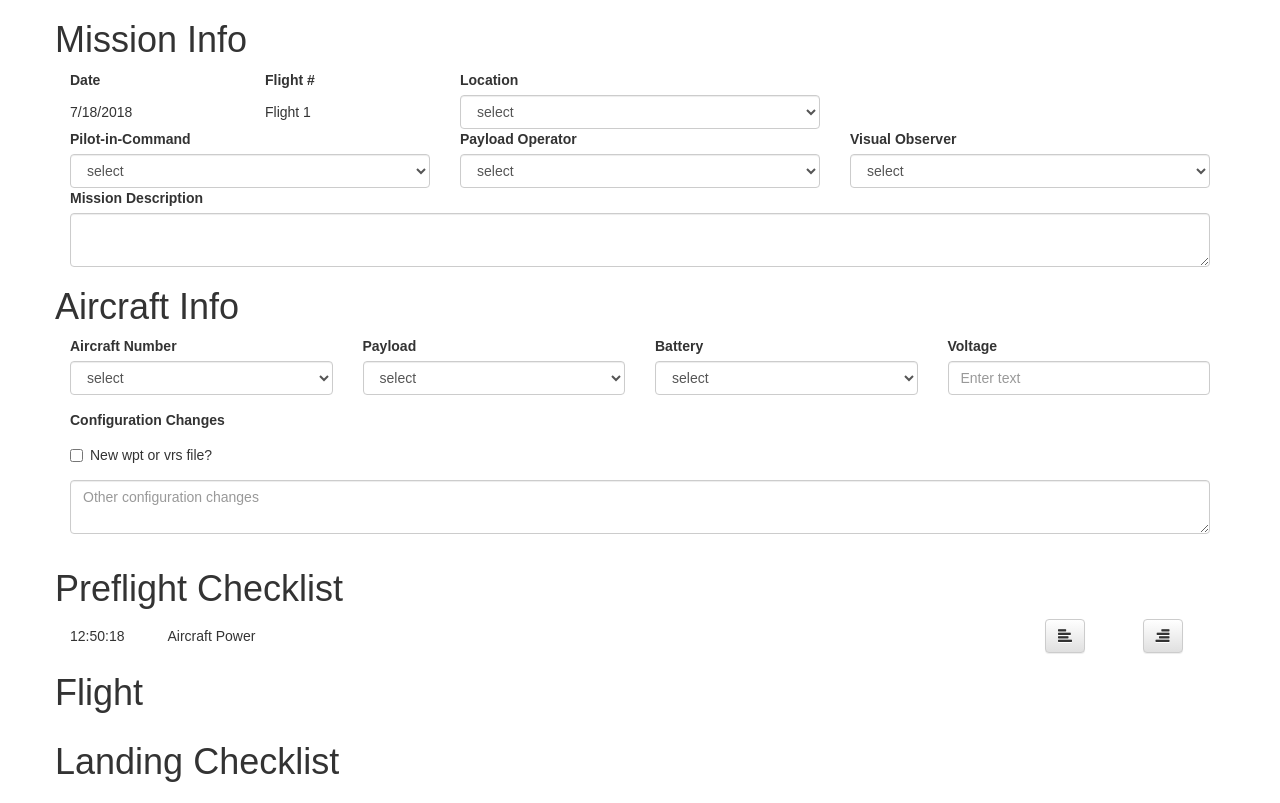
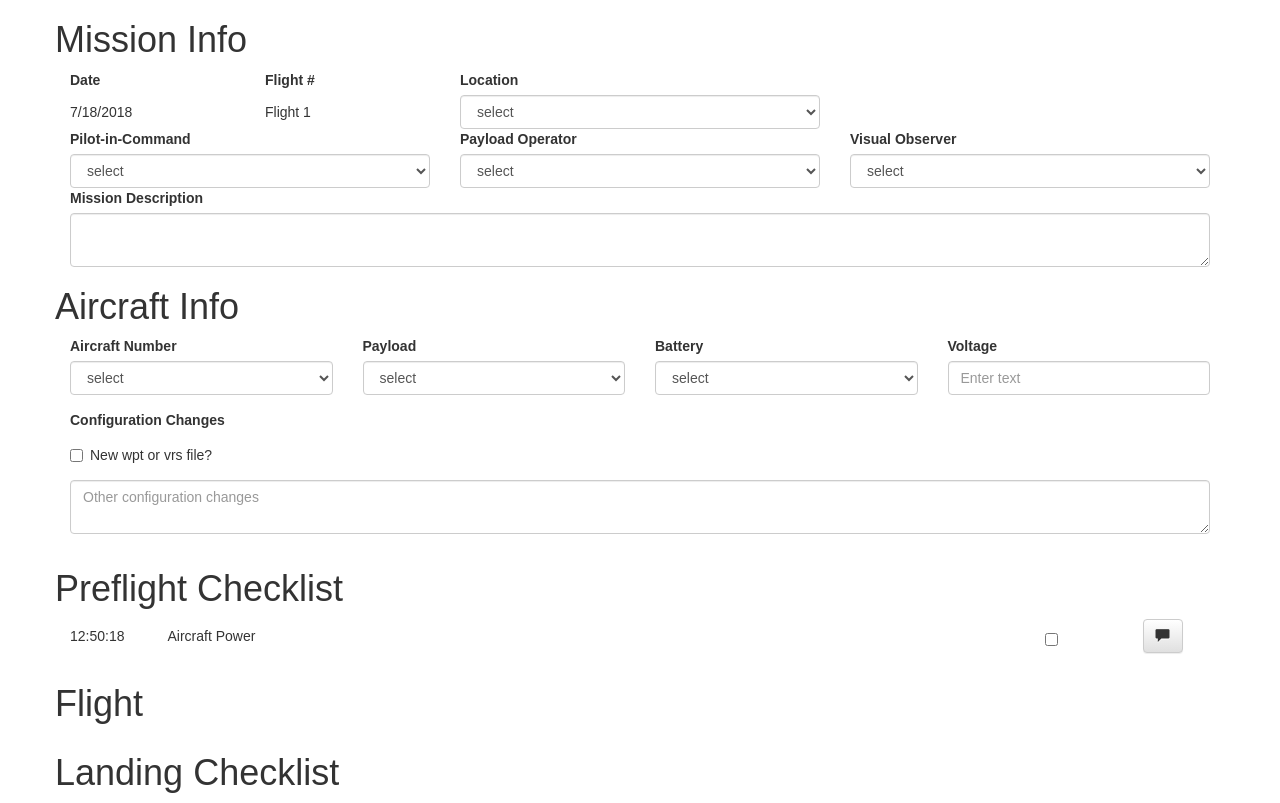
Before and after one commit to jakeavery/flight-notes, a React (Create React App) app: page / in a window 1280 px wide. Built offline with nearby package versions, Linux system fonts and the light colour scheme.

Commit message:
Addec checkbox, changed icon on ChecklistItem

```diff
--- a/src/components/sub-components/ChecklistItem.js
+++ b/src/components/sub-components/ChecklistItem.js
@@ -2,7 +2,7 @@ import React, { Component } from 'react';
 
 // Import bootstrap components, ex:
 import {
-  Row, Col, FormControl, Button, Glyphicon,
+  Row, Col, FormControl, Checkbox, Button, Glyphicon,
 }
   from 'react-bootstrap';
 // Import other componenst, ex:
@@ -23,13 +23,11 @@ class ChecklistItem extends Component {
             <FormControl.Static>Aircraft Power</FormControl.Static>
           </Col>
           <Col xs={2} sm={1}>
-            <Button>
-              <Glyphicon glyph="align-left" />
-            </Button>
+            <Checkbox readOnly />
           </Col>
           <Col xs={2} sm={1}>
             <Button>
-              <Glyphicon glyph="align-right" />
+              <Glyphicon glyph="comment" />
             </Button>
           </Col>
         </Row>
```
